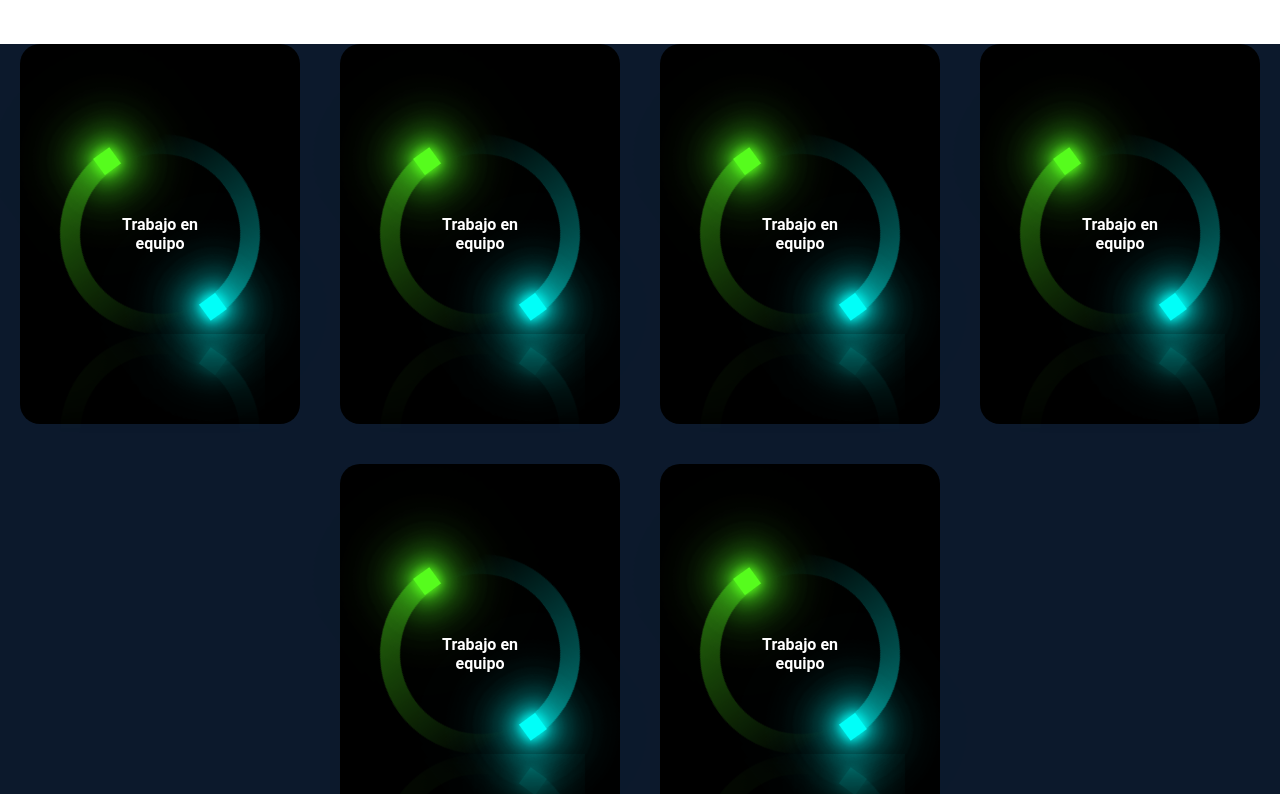
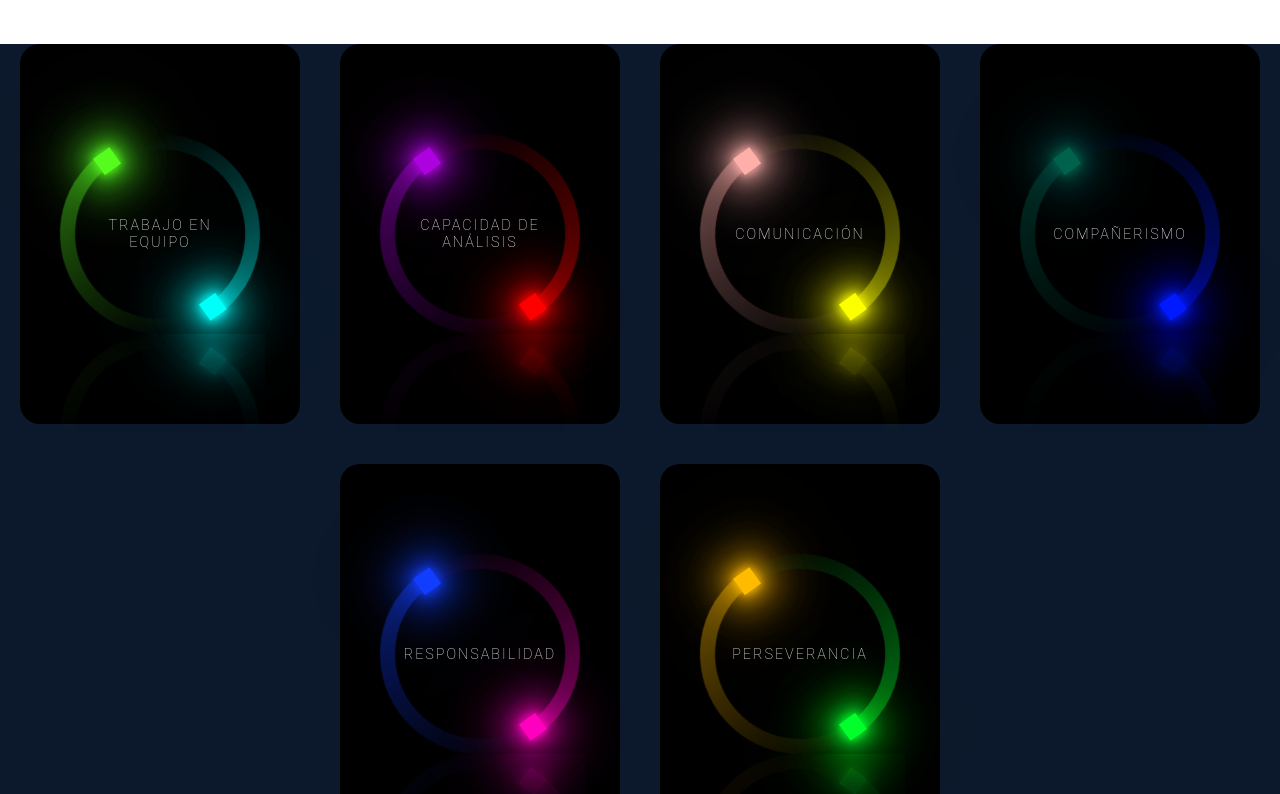
Before and after one commit to leonelborgesdev/portfolio, a React (Create React App) app: page / in a window 1280 px wide. Shown: the part 4586-5380 px from the top of the page. Built offline with nearby package versions, Linux system fonts and the light colour scheme.

Commit message:
color softskills

```diff
--- a/src/components/SoftSkills/SoftSkills.css
+++ b/src/components/SoftSkills/SoftSkills.css
@@ -9,6 +9,7 @@
     min-height: 100vh;
     flex-wrap: wrap;
     gap: 40px;
+    font-family: 'Roboto', sans-serif;
 }
 .softskills_body{
     display: flex;
@@ -48,6 +49,14 @@
         transform: rotate(360deg);
     }
 }
+.softskills_container .loader span{
+    position: absolute;
+    inset: 15px;
+    background: #000;
+    border-radius: 50%;
+    z-index: 1;
+
+}
 .container_keyword{
     display: flex;
     justify-content: center;
@@ -64,7 +73,11 @@
 }
 .keyword h4{
     color: #fff;
-    font-family: 'Roboto', sans-serif;
+    font-weight: 50;
+    font-size: 0.9em;
+    letter-spacing: 2px;
+    text-transform: uppercase;
+    margin: 0px;
 }
 .softskills_container .loader:nth-child(1)::before,
 .softskills_container .loader:nth-child(2)::before{
@@ -100,11 +113,88 @@
     0 0 90px #00fff9,
     0 0 100px #00fff9;
 }
-.softskills_container .loader span{
-    position: absolute;
-    inset: 20px;
-    background: #000;
-    border-radius: 50%;
-    z-index: 1;
-
+#red .loader i{
+    background: #ff0000;
+    box-shadow: 0 0 10px #ff0000,
+    0 0 20px #ff0000,
+    0 0 30px #ff0000,
+    0 0 40px #ff0000,
+    0 0 50px #ff0000,
+    0 0 60px #ff0000,
+    0 0 70px #ff0000,
+    0 0 80px #ff0000,
+    0 0 90px #ff0000,
+    0 0 100px #ff0000;
 }
+#red .loader:nth-child(1)::before,
+#red .loader:nth-child(2)::before{
+    background: linear-gradient(to top, transparent, #ff000066);
+}
+#yellow .loader i{
+    background: #fbff00;
+    box-shadow: 0 0 10px #fbff00,
+    0 0 20px #fbff00,
+    0 0 30px #fbff00,
+    0 0 40px #fbff00,
+    0 0 50px #fbff00,
+    0 0 60px #fbff00,
+    0 0 70px #fbff00,
+    0 0 80px #fbff00,
+    0 0 90px #fbff00,
+    0 0 100px #fbff00;
+}
+#yellow .loader:nth-child(1)::before,
+#yellow .loader:nth-child(2)::before{
+    background: linear-gradient(to top, transparent, #fbff0066);
+}
+#blue .loader i{
+    background: #001aff;
+    box-shadow: 0 0 10px #001aff,
+    0 0 20px #001aff,
+    0 0 30px #001aff,
+    0 0 40px #001aff,
+    0 0 50px #001aff,
+    0 0 60px #001aff,
+    0 0 70px #001aff,
+    0 0 80px #001aff,
+    0 0 90px #001aff,
+    0 0 100px #001aff;
+}
+#blue .loader:nth-child(1)::before,
+#blue .loader:nth-child(2)::before{
+    background: linear-gradient(to top, transparent, #001aff66);
+}
+#pink .loader i{
+    background: #ff00be;
+    box-shadow: 0 0 10px #ff00be,
+    0 0 20px #ff00be,
+    0 0 30px #ff00be,
+    0 0 40px #ff00be,
+    0 0 50px #ff00be,
+    0 0 60px #ff00be,
+    0 0 70px #ff00be,
+    0 0 80px #ff00be,
+    0 0 90px #ff00be,
+    0 0 100px #ff00be;
+}
+#pink .loader:nth-child(1)::before,
+#pink .loader:nth-child(2)::before{
+    background: linear-gradient(to top, transparent, #ff00be66);
+}
+#purple .loader i{
+    background: #02ff2c;
+    box-shadow: 0 0 10px #02ff2c,
+    0 0 20px #02ff2c,
+    0 0 30px #02ff2c,
+    0 0 40px #02ff2c,
+    0 0 50px #02ff2c,
+    0 0 60px #02ff2c,
+    0 0 70px #02ff2c,
+    0 0 80px #02ff2c,
+    0 0 90px #02ff2c,
+    0 0 100px #02ff2c;
+}
+#purple .loader:nth-child(1)::before,
+#purple .loader:nth-child(2)::before{
+    background: linear-gradient(to top, transparent, #02ff2c66);
+}
--- a/src/components/SoftSkills/SoftSkills.jsx
+++ b/src/components/SoftSkills/SoftSkills.jsx
@@ -28,10 +28,10 @@ export const SoftSkills = () => {
       <div className="softskills_body">
         <div className="container_keyword">
           <div className="keyword">
-            <h4>Trabajo en equipo</h4>
+            <h4>Capacidad de análisis</h4>
           </div>
         </div>
-        <div className="softskills_container">
+        <div className="softskills_container" id="red">
           <div className="loader">
             <span />
           </div>
@@ -49,10 +49,10 @@ export const SoftSkills = () => {
       <div className="softskills_body">
         <div className="container_keyword">
           <div className="keyword">
-            <h4>Trabajo en equipo</h4>
+            <h4>Comunicación</h4>
           </div>
         </div>
-        <div className="softskills_container">
+        <div className="softskills_container" id="yellow">
           <div className="loader">
             <span />
           </div>
@@ -70,10 +70,10 @@ export const SoftSkills = () => {
       <div className="softskills_body">
         <div className="container_keyword">
           <div className="keyword">
-            <h4>Trabajo en equipo</h4>
+            <h4>Compañerismo</h4>
           </div>
         </div>
-        <div className="softskills_container">
+        <div className="softskills_container" id="blue">
           <div className="loader">
             <span />
           </div>
@@ -91,10 +91,10 @@ export const SoftSkills = () => {
       <div className="softskills_body">
         <div className="container_keyword">
           <div className="keyword">
-            <h4>Trabajo en equipo</h4>
+            <h4>Responsabilidad</h4>
           </div>
         </div>
-        <div className="softskills_container">
+        <div className="softskills_container" id="pink">
           <div className="loader">
             <span />
           </div>
@@ -112,10 +112,10 @@ export const SoftSkills = () => {
       <div className="softskills_body">
         <div className="container_keyword">
           <div className="keyword">
-            <h4>Trabajo en equipo</h4>
+            <h4>Perseverancia</h4>
           </div>
         </div>
-        <div className="softskills_container">
+        <div className="softskills_container" id="purple">
           <div className="loader">
             <span />
           </div>
```
